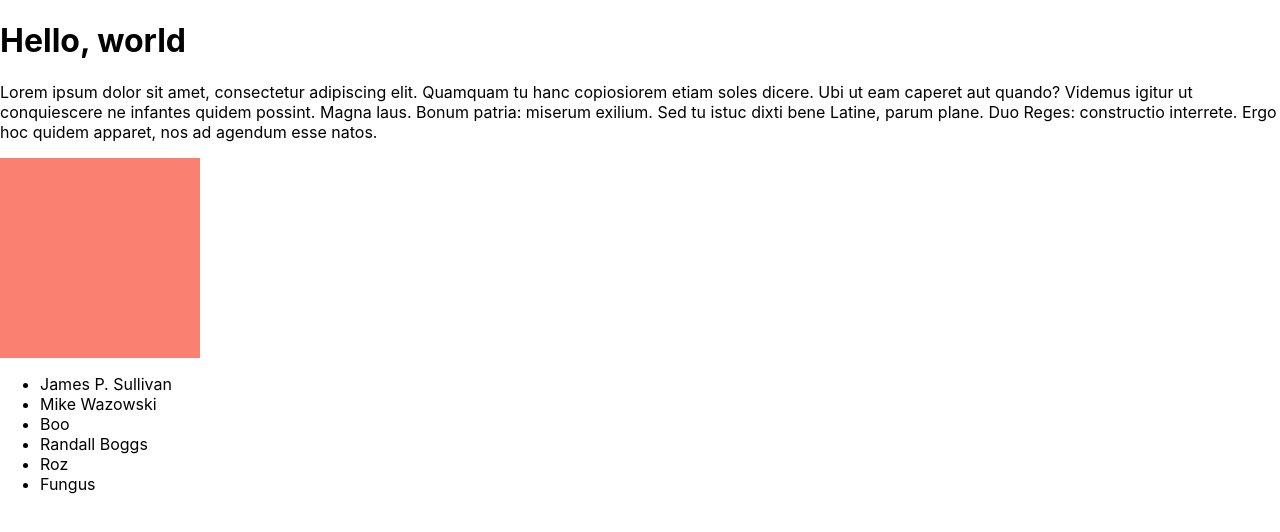
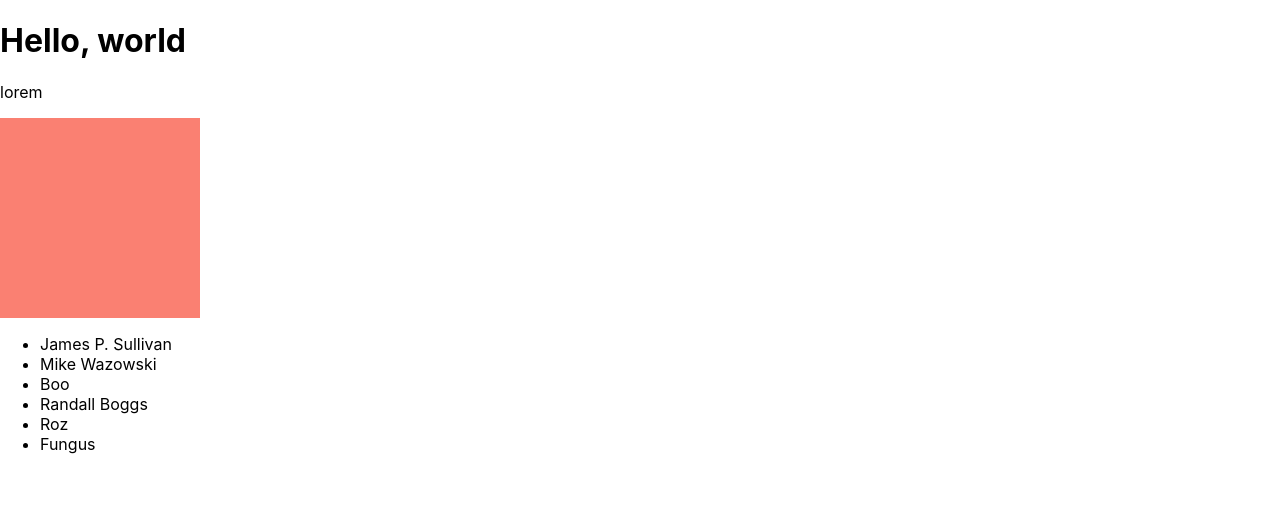
Before and after one commit to nosvalds/devMe-week9--react, a React (Create React App) app in the folder devme-react-exercises/: page / in a window 1280 px wide. Shown: the top 532 px of the page. Built offline with nearby package versions, Linux system fonts and the light colour scheme.

Commit message:
02 Props - Add message prop to paragraph

```diff
--- a/devme-react-exercises/src/components/Paragraph.js
+++ b/devme-react-exercises/src/components/Paragraph.js
@@ -1,9 +1,13 @@
 import React from 'react';
 
-const Paragraph = () => {
+const Paragraph = ({ message }) => {
     return (
-        <p>Lorem ipsum dolor sit amet, consectetur adipiscing elit. Quamquam tu hanc copiosiorem etiam soles dicere. Ubi ut eam caperet aut quando? Videmus igitur ut conquiescere ne infantes quidem possint. Magna laus. Bonum patria: miserum exilium. Sed tu istuc dixti bene Latine, parum plane. Duo Reges: constructio interrete. Ergo hoc quidem apparet, nos ad agendum esse natos.</p>
+        <p>{ message }</p>
     )
 }
 
+Paragraph.defaultProps = {
+    message: "Hello World"
+};
+
 export default Paragraph;
--- a/devme-react-exercises/src/components/Stuff.js
+++ b/devme-react-exercises/src/components/Stuff.js
@@ -8,7 +8,7 @@ const Stuff = () => {
   return (
     <React.Fragment>
         <Header text="Hello, world" />
-        <Paragraph />
+        <Paragraph message="lorem" />
         <Square />
         <People />
     </React.Fragment>
```
